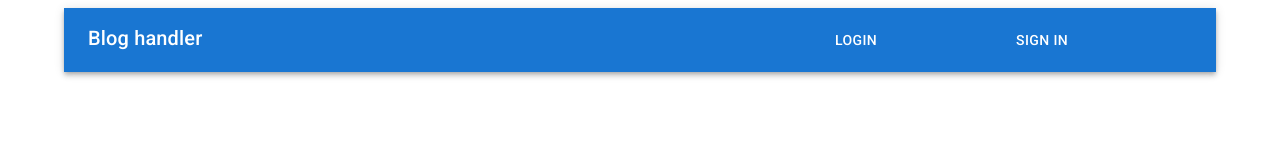
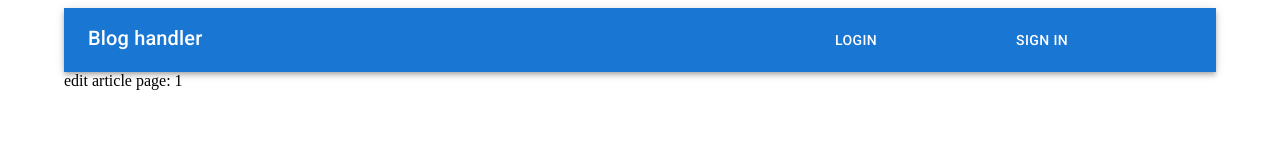
Before and after one commit to Matevito/blog-author, a React (Create React App) app: page /article/1 in a window 1280 px wide. Shown: the top 162 px of the page. Built offline with nearby package versions, Linux system fonts and the light colour scheme.

Commit message:
edit btn redirect to article page

```diff
--- a/src/App.js
+++ b/src/App.js
@@ -5,7 +5,7 @@ import Home from "./routes/Home";
 import Login from "./routes/Login";
 import Signin from "./routes/Signin";
 import CreateArticle from "./routes/CreateArticle";
-//import EditArticle from "./routes/EditArticle";
+import EditArticle from "./routes/EditArticle";
 
 import api from "./components/api";
 
@@ -86,6 +86,7 @@ function App() {
         <Route exact path="/login" element={<Login setUpUser={handleUser} user={user}/>}/>
         <Route exact path="/signin" element={<Signin user={user}/>} />
         <Route exact path="/article/create" element={<CreateArticle user={user} />} />
+        <Route path="/article/:id" element={<EditArticle user={user} />} />
       </Routes>
     </BrowserRouter>
   );
--- a/src/components/ArticleCard.js
+++ b/src/components/ArticleCard.js
@@ -4,6 +4,7 @@ import { Card, Typography, Button } from "@mui/material";
 import api from "./api";
 
 export default function ArticleCard({ post, userToken, refresh }) {
+    const navigate = useNavigate();
     const handlePublish = async () => {
         try {
             const config = {
@@ -32,6 +33,9 @@ export default function ArticleCard({ post, userToken, refresh }) {
             console.log(err)
         }
     }
+    const handleEdit = () => {
+        navigate(`/article/${post._id}`)
+    }
     return (
         <>
         <Card>
@@ -44,7 +48,7 @@ export default function ArticleCard({ post, userToken, refresh }) {
             <Typography>
                 <b>Publish status:</b> {post.published ? <>published</> : <>not published</>}
             </Typography>
-            <Button>
+            <Button onClick={handleEdit}>
                 edit
             </Button>
             <Button onClick={handleDelete}>
--- a/src/routes/EditArticle.js
+++ b/src/routes/EditArticle.js
@@ -0,0 +1,9 @@
+import { useParams } from "react-router-dom";
+const EditArticle = ({ user }) => {
+    const { id } = useParams();
+    return (
+        <div>edit article page: {id}</div>
+    )
+}
+
+export default EditArticle;
```
